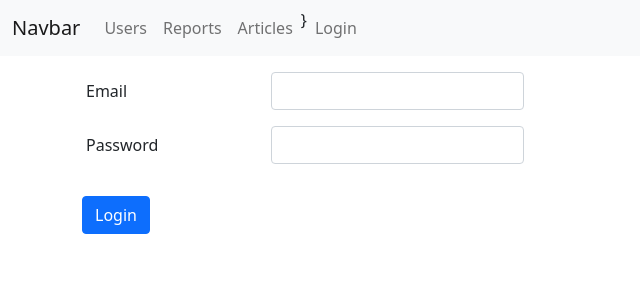
After one commit to SvetlanaMaslennikova/flask, a Flask app: page /login in a window 1280 px wide. The commit adds this page. Shown: the top 300 px of the page, without its empty margins (0-640 px from the left). Run offline with Flask 3, Linux system fonts and the light colour scheme; some libraries are stand-ins or nearby versions.

```diff
--- a/blog/app.py
+++ b/blog/app.py
@@ -1,25 +1,47 @@
-from flask import Flask, render_template
+from flask import Flask, redirect, url_for
 
-from blog.user.views import user
-from blog.report.views import report
-from blog.article.views import article
-
-
-# app = Flask(__name__)
-#
-#
-# @app.route("/")
-# def index():
-#     return render_template("index.html")
+from blog import commands
+from blog.extensions import db, login_manager
+from blog.models import User
 
 
 def create_app() -> Flask:
     app = Flask(__name__)
+    app.config.from_object('blog.config')
+
+    register_extensions(app)
     register_blueprint(app)
+    register_commands(app)
     return app
 
 
+def register_extensions(app):
+    db.init_app(app)
+
+    login_manager.login_view = 'auth.login'
+    login_manager.init_app(app)
+
+    @login_manager.user_loader
+    def load_user(user_id):
+        return User.query.get(int(user_id))
+
+    # @login_manager.unauthorized_handler
+    # def unauthorized():
+    #     return redirect(url_for('auth.login'))
+
+
 def register_blueprint(app: Flask):
+    from blog.auth.views import auth
+    from blog.user.views import user
+    from blog.report.views import report
+    from blog.article.views import article
+
     app.register_blueprint(user)
     app.register_blueprint(report)
     app.register_blueprint(article)
+    app.register_blueprint(auth)
+
+
+def register_commands(app: Flask):
+    app.cli.add_command(commands.init_db)
+    app.cli.add_command(commands.create_init_user)
--- a/blog/article/views.py
+++ b/blog/article/views.py
@@ -1,4 +1,5 @@
 from flask import Blueprint, render_template, redirect
+from flask_login import login_required
 
 article = Blueprint('article', __name__, url_prefix='/articles', static_folder='../static')
 
@@ -18,6 +19,7 @@ def article_list():
 
 
 @article.route('/<int:pk>')
+@login_required
 def get_article(pk: int):
     try:
         article_name = ARTICLES[pk]
--- /dev/null
+++ b/blog/auth/views.py
@@ -0,0 +1,34 @@
+from flask import Blueprint, render_template, request, flash, redirect, url_for
+from flask_login import logout_user, login_user, login_required, current_user
+from werkzeug.security import check_password_hash
+
+from blog.models import User
+
+auth = Blueprint('auth', __name__, static_folder='../static')
+
+
+@auth.route('/login', methods=('POST', 'GET',))
+def login():
+    if request.method == 'GET':
+        return render_template(
+            'auth/login.html',
+        )
+
+    email = request.form.get('email')
+    password = request.form.get('password')
+
+    user = User.query.filter_by(email=email).first()
+
+    if not user or not check_password_hash(user.password, password):
+        flash('Check your login details')
+        return redirect(url_for('.login'))
+
+    login_user(user)
+    return redirect(url_for('user.profile', pk=user.id))
+
+
+@auth.route('/logout')
+@login_required
+def logout():
+    logout_user()
+    return redirect(url_for('.login'))
--- /dev/null
+++ b/blog/enums.py
@@ -0,0 +1,6 @@
+from enum import Enum, auto
+
+
+class EnvType(Enum):
+    development = auto()
+    production = auto()
--- /dev/null
+++ b/blog/extensions.py
@@ -0,0 +1,5 @@
+from flask_login import LoginManager
+from flask_sqlalchemy import SQLAlchemy
+
+login_manager = LoginManager()
+db = SQLAlchemy()
--- /dev/null
+++ b/blog/templates/auth/login.html
@@ -0,0 +1,38 @@
+{% extends 'base.html' %}
+
+{% block title %}
+    Login page
+{% endblock %}
+
+{% block body %}
+    <div class="row">
+        <div class="col">
+            {% with messages = get_flashed_messages() %}
+                {% if messages %}
+                    {% for message in messages %}
+                        <div class="alert alert-danger" role="alert">
+                            {{ message }}
+                        </div>
+                    {% endfor %}
+                {% endif %}
+            {% endwith %}
+            <form class="row g-3 mt-3" method="post" action="{{ url_for('auth.login') }}">
+                <div class="mb-3 row">
+                    <label for="email" class="col-sm-2 col-form-label">Email</label>
+                    <div class="col-sm-3">
+                        <input type="text" class="form-control" id="email" name="email">
+                    </div>
+                </div>
+                <div class="mb-3 row">
+                    <label for="password" class="col-sm-2 col-form-label">Password</label>
+                    <div class="col-sm-3">
+                        <input type="password" class="form-control" id="password" name="password">
+                    </div>
+                </div>
+                <div class="col-auto">
+                    <button type="submit" class="btn btn-primary mb-3">Login</button>
+                </div>
+            </form>
+        </div>
+    </div>
+{% endblock %}
--- a/blog/templates/base.html
+++ b/blog/templates/base.html
@@ -9,33 +9,16 @@
         <!-- Bootstrap CSS -->
         <link href="{{ url_for('static', filename='css/bootstrap.min.css') }}" rel="stylesheet">
     {% endblock %}
-
-    <title>
-        {% block title %}
-            Base
-        {% endblock %}
-    </title>
+    <title>{% block title %}{% endblock %}</title>
 </head>
 <body>
     {% include 'navbar.html' %}
     <div class="container">
-        {% block body %}
-            Hello base!
-        {% endblock %}
+        {% block body %}{% endblock %}
     </div>
 
-
     {% block js %}
-        <!-- Optional JavaScript; choose one of the two! -->
-
-        <!-- Option 1: Bootstrap Bundle with Popper -->
         <script src="{{ url_for('static', filename='js/bootstrap.bundle.min.js') }}"></script>
-
-        <!-- Option 2: Separate Popper and Bootstrap JS -->
-        <!--
-        <script src="https://cdn.jsdelivr.net/npm/@popperjs/core@2.9.2/dist/umd/popper.min.js" integrity="sha384-IQsoLXl5PILFhosVNubq5LC7Qb9DXgDA9i+tQ8Zj3iwWAwPtgFTxbJ8NT4GN1R8p" crossorigin="anonymous"></script>
-        <script src="https://cdn.jsdelivr.net/npm/bootstrap@5.0.2/dist/js/bootstrap.min.js" integrity="sha384-cVKIPhGWiC2Al4u+LWgxfKTRIcfu0JTxR+EQDz/bgldoEyl4H0zUF0QKbrJ0EcQF" crossorigin="anonymous"></script>
-        -->
     {% endblock %}
 </body>
 </html>
--- a/blog/templates/navbar.html
+++ b/blog/templates/navbar.html
@@ -16,6 +16,16 @@
                 <li class="nav-item">
                     <a class="nav-link" href="{{ url_for('article.article_list') }}">Articles</a>
                 </li>
+                {% if current_user.is_authenticated %}
+                    <li class="nav-item">
+                        <a class="nav-link" href="{{ url_for('auth.logout') }}">Logout</a>
+                    </li>
+                {% else %}}
+                    <li class="nav-item">
+                        <a class="nav-link {% if request.endpoint == 'login' -%}active{%- endif %}"
+                           href="{{ url_for('auth.login') }}">Login</a>
+                    </li>
+                {% endif %}
             </ul>
         </div>
     </div>
--- a/blog/templates/users/list.html
+++ b/blog/templates/users/list.html
@@ -10,8 +10,8 @@
             <h1>Users</h1>
             <div>
                 <ul>
-                    {% for user_id in users %}
-                    <li><a href="{{ url_for('user.get_user', pk=user_id) }}"> {{ users[user_id] }} </a></li>
+                    {% for user in users %}
+                    <li><a href="{{ url_for('user.user_list', pk=user.id) }}"> {{ user.email }} </a></li>
                     {% endfor %}
                 </ul>
              </div>
```
Also changed, not shown: blog/commands.py (added, +24 -0 lines), blog/config.py (added, +15 -0 lines), blog/models.py (added, +15 -0 lines), blog/templates/users/details.html (deleted, +0 -16 lines), blog/templates/users/profile.html (added, +9 -0 lines), blog/user/views.py (+15 -16 lines), requirements.txt (+14 -6 lines), wsgi.py (+0 -8 lines), blog/auth/__init__.py (added).
